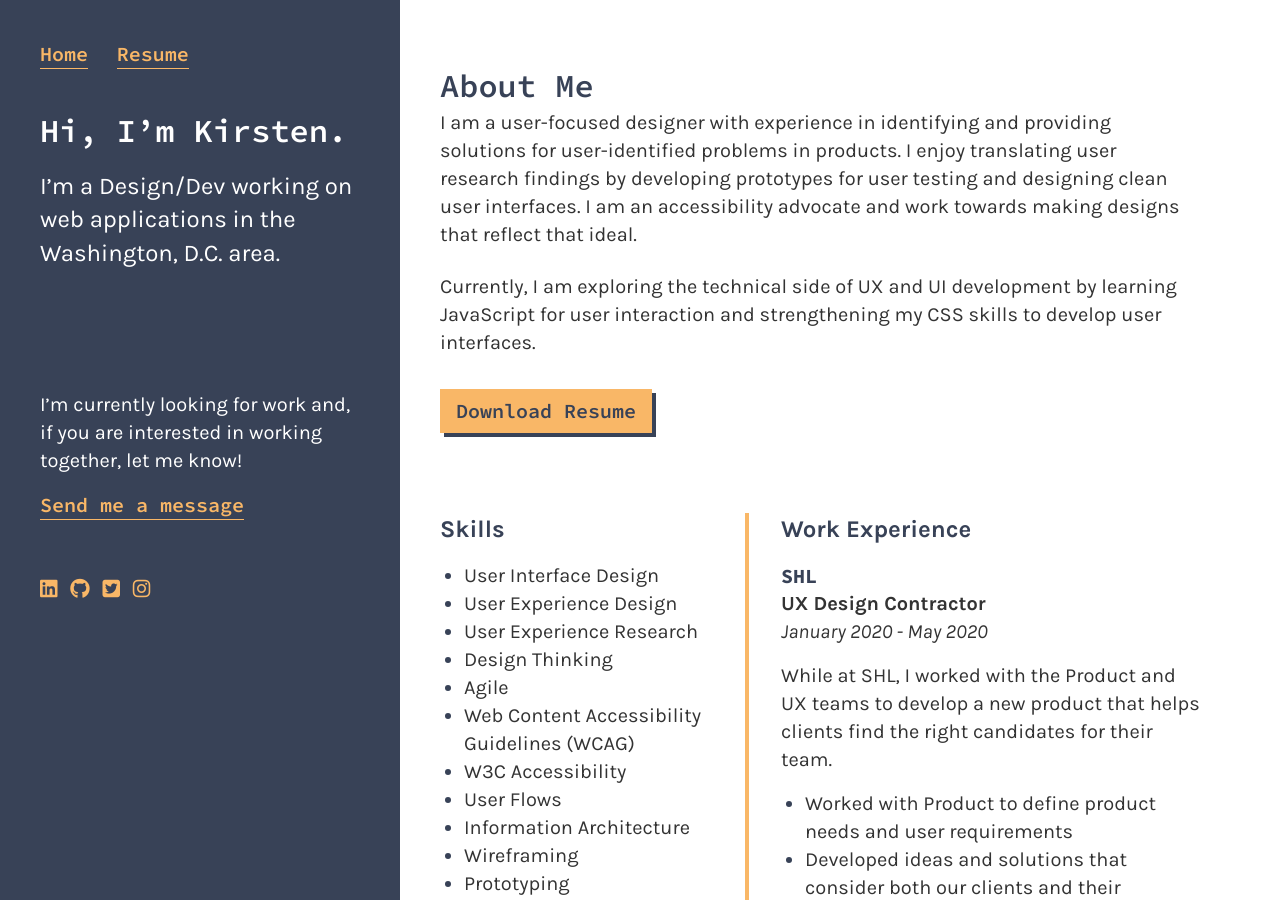
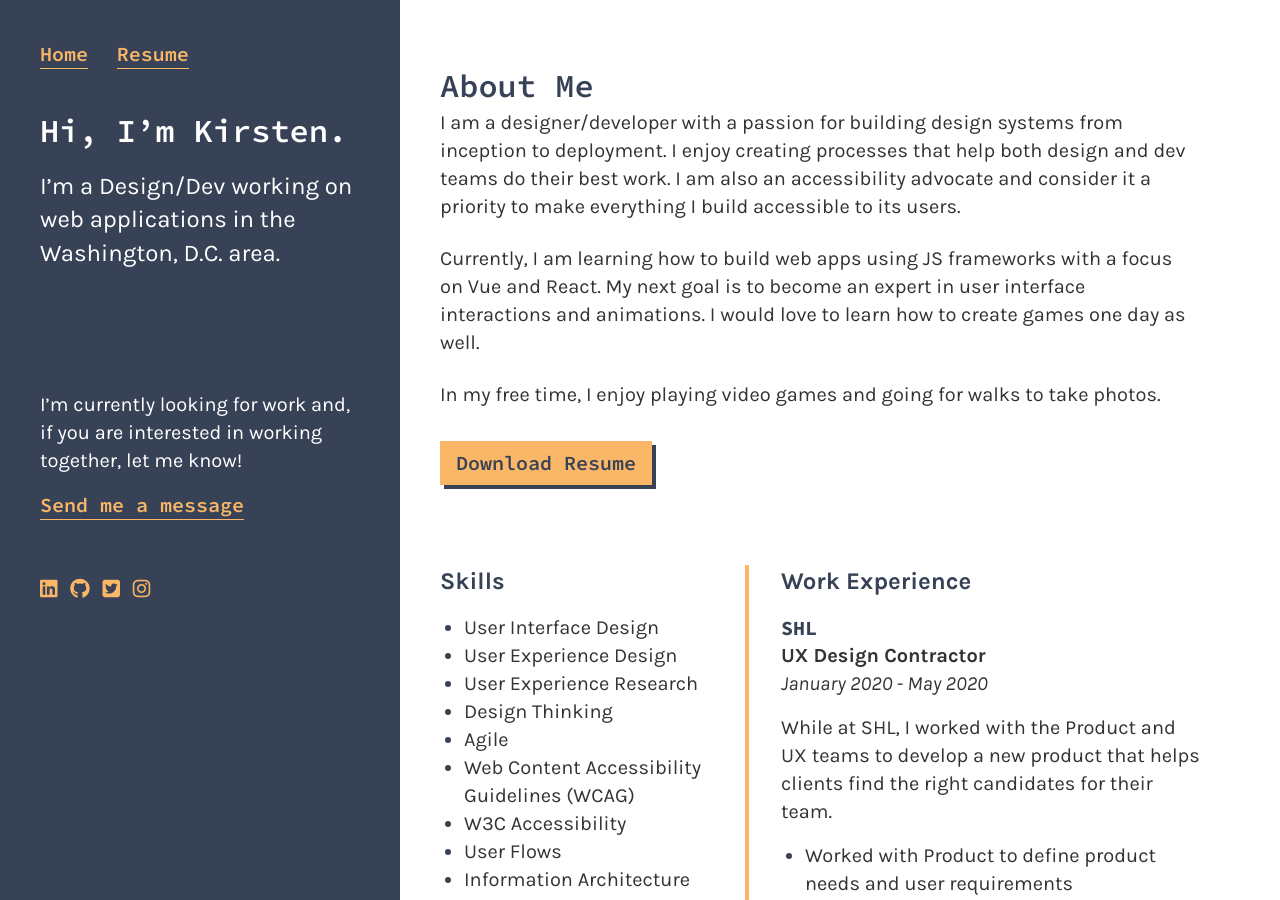
Before and after one commit to marcusrelacion/kirstengreen.com, a Jekyll site: the page built from resume.markdown, in a window 1280 px wide and 900 px high. Built offline with Jekyll 4.4.1, drawn with Linux system fonts in a browser that asks for light colours; nearby versions of some CDN libraries.

Commit message:
Updated Resume

```diff
--- a/resume.markdown
+++ b/resume.markdown
@@ -1,15 +1,14 @@
 ---
 title: Resume
 header: About Me
-body: |-
-  I am a user-focused designer with experience in identifying and providing solutions
-  for user-identified problems in products. I enjoy translating user research findings
-  by developing prototypes for user testing and designing clean user interfaces. I
-  am an accessibility advocate and work towards making designs that reflect that ideal.
-
-  Currently, I am exploring the technical side of UX and UI development by learning
-  JavaScript for user interaction and strengthening my CSS skills to develop user
-  interfaces.
+body: "I am a designer/developer with a passion for building design systems from inception
+  to deployment. I enjoy creating processes that help both design and dev teams do
+  their best work. I am also an accessibility advocate and consider it a priority
+  to make everything I build accessible to its users. \n\nCurrently, I am learning
+  how to build web apps using JS frameworks with a focus on Vue and React. My next
+  goal is to become an expert in user interface interactions and animations. I would
+  love to learn how to create games one day as well.\n\nIn my free time, I enjoy playing
+  video games and going for walks to take photos. "
 resume-file: "/uploads/kirsten-green_resume.pdf"
 resume-button-label: Download Resume
 sections:
```
